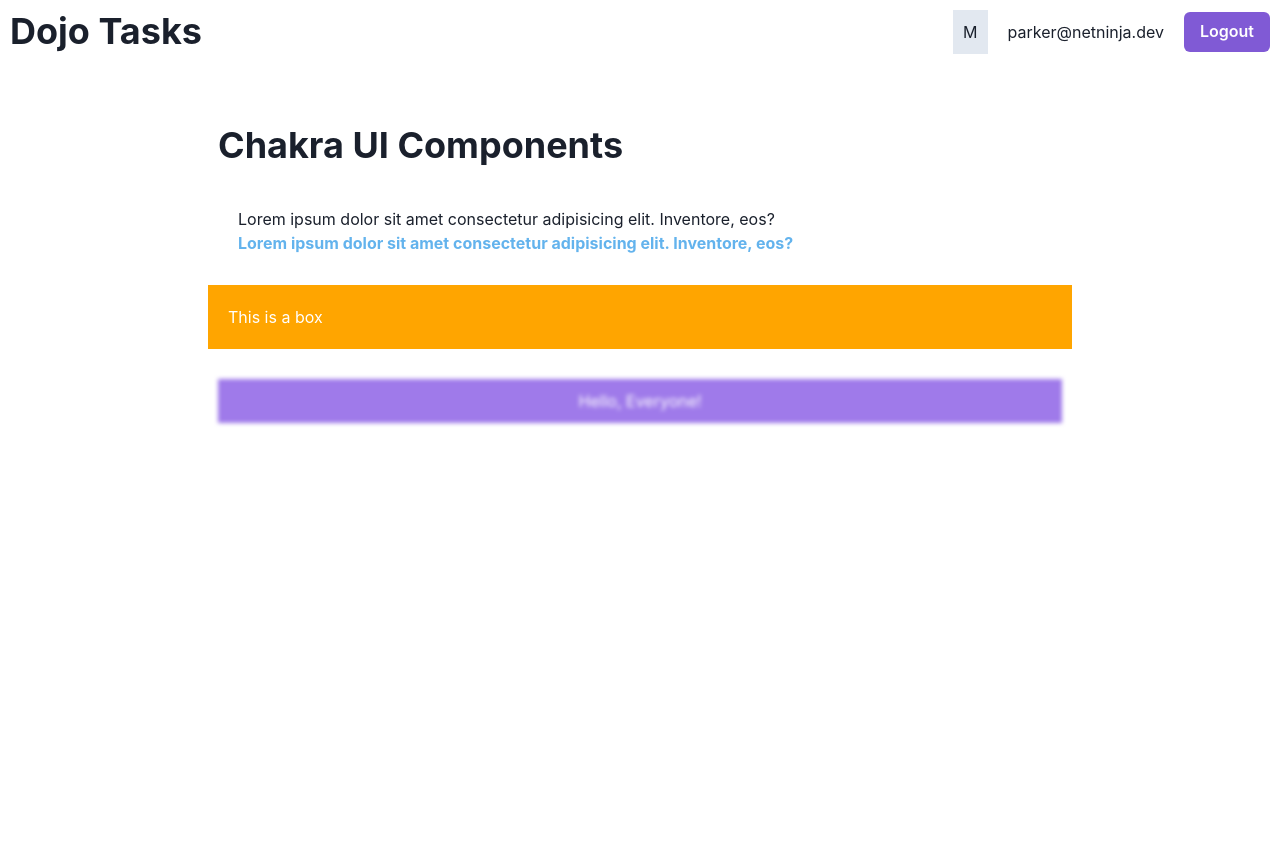
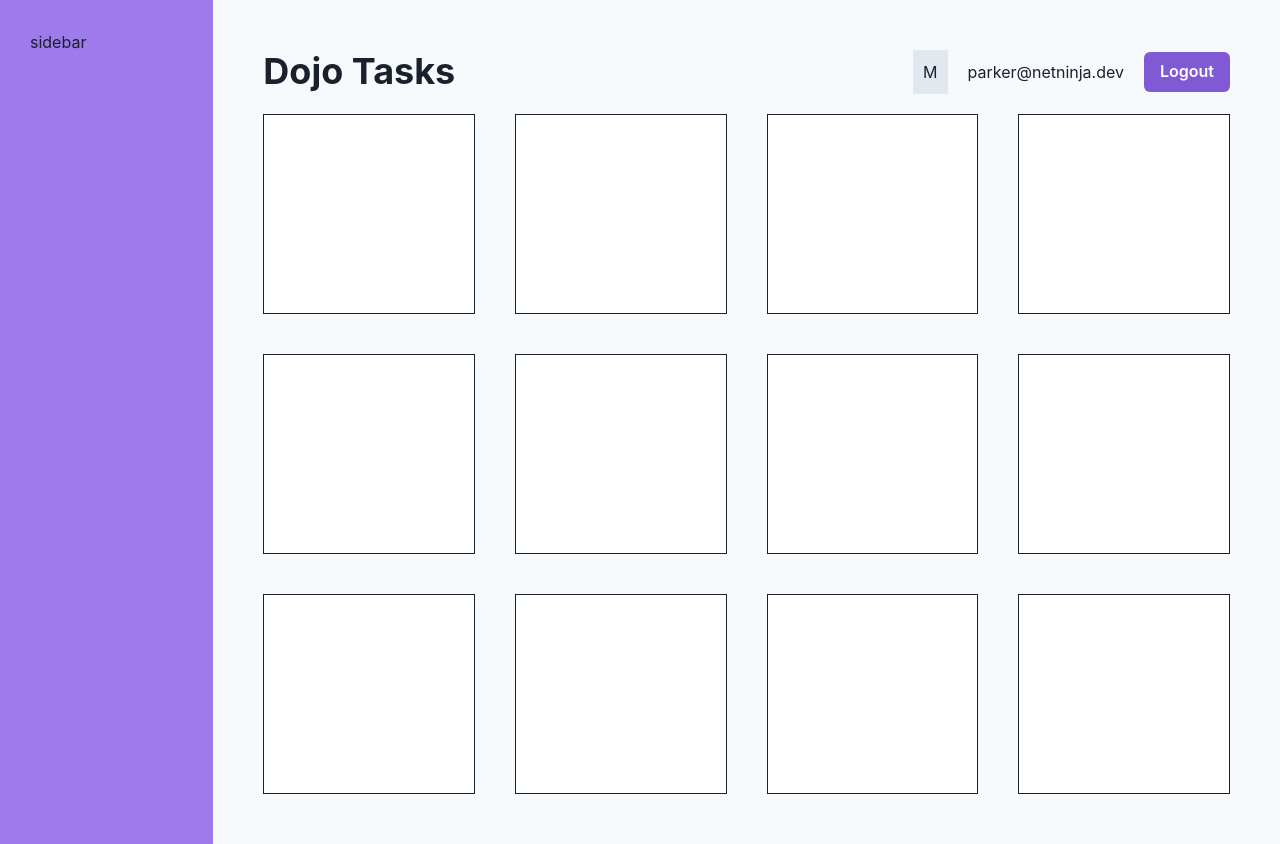
Before and after one commit to pjparham/chakra-tutorial, a React (Vite) app: page / in a window 1280 px wide. Before the commit the page ends 800 px from the top, so only its background shows below. Built offline with nearby package versions, Linux system fonts and the light colour scheme.

Commit message:
Adds sidebar and updates dashboard content

```diff
--- a/src/layouts/RootLayout.jsx
+++ b/src/layouts/RootLayout.jsx
@@ -1,11 +1,26 @@
 import { Outlet } from "react-router-dom"
 import Navbar from "../components/Navbar"
+import { Grid, GridItem } from "@chakra-ui/react"
 
 export default function RootLayout() {
   return (
-    <div>
-      <Navbar/>
-      <Outlet />
-    </div>
+    <Grid templateColumns="repeat(6, 1fr)" bg="gray.50">
+      <GridItem
+        as="aside"
+        colSpan="1"
+        bg="purple.400"
+        minHeight="100hv"
+        p="30px">
+        <span>sidebar</span>
+      </GridItem>
+
+      <GridItem
+        as="main"
+        colSpan="5"
+        p="40px">
+        <Navbar/>
+        <Outlet />
+      </GridItem>
+    </Grid>
   )
 }
--- a/src/pages/Dashboard.jsx
+++ b/src/pages/Dashboard.jsx
@@ -1,34 +1,25 @@
-import { Box, Container, Heading, Text } from "@chakra-ui/react";
+import { Box, SimpleGrid } from "@chakra-ui/react";
 
 export default function Dashboard() {
 
-  const boxStyles = {
-    p: "10px",
-    bg: "purple.400",
-    color:  "white",
-    m: "10px",
-    textAlign: "center",
-    filter: 'blur(2px)',
-    ':hover': {
-      color: "black",
-      bg: "blue.200",
-      filter: 'none'
-    }
-  }
+
 
   return (
-    <Container as="section" maxW="4xl" py="20px">
-      <Heading my="30px" p="10px">Chakra UI Components</Heading>
-      <Text ml="30px">Lorem ipsum dolor sit amet consectetur adipisicing elit. Inventore, eos?</Text>
-      <Text marginLeft="30px" color="blue.300" fontWeight="bold">Lorem ipsum dolor sit amet consectetur adipisicing elit. Inventore, eos?</Text>
+    <SimpleGrid columns={4} spacing={10} minChildWidth="200px" p="10px">
+      <Box bg="white"  h="200px" border="1px solid"></Box>
+      <Box bg="white"  h="200px" border="1px solid"></Box>
+      <Box bg="white"  h="200px" border="1px solid"></Box>
+      <Box bg="white"  h="200px" border="1px solid"></Box>
 
-      <Box my="30px" p="20px" bg="orange">
-        <Text color="white">This is a box</Text>
-      </Box>
+      <Box bg="white"  h="200px" border="1px solid"></Box>
+      <Box bg="white"  h="200px" border="1px solid"></Box>
+      <Box bg="white"  h="200px" border="1px solid"></Box>
+      <Box bg="white"  h="200px" border="1px solid"></Box>
 
-      <Box sx={boxStyles}>
-        Hello, Everyone!
-      </Box>
-    </Container>
+      <Box bg="white"  h="200px" border="1px solid"></Box>
+      <Box bg="white"  h="200px" border="1px solid"></Box>
+      <Box bg="white"  h="200px" border="1px solid"></Box>
+      <Box bg="white"  h="200px" border="1px solid"></Box>
+    </SimpleGrid>
   )
 }
```
Also changed, not shown: src/components/Navbar.jsx (+0 -8 lines).
